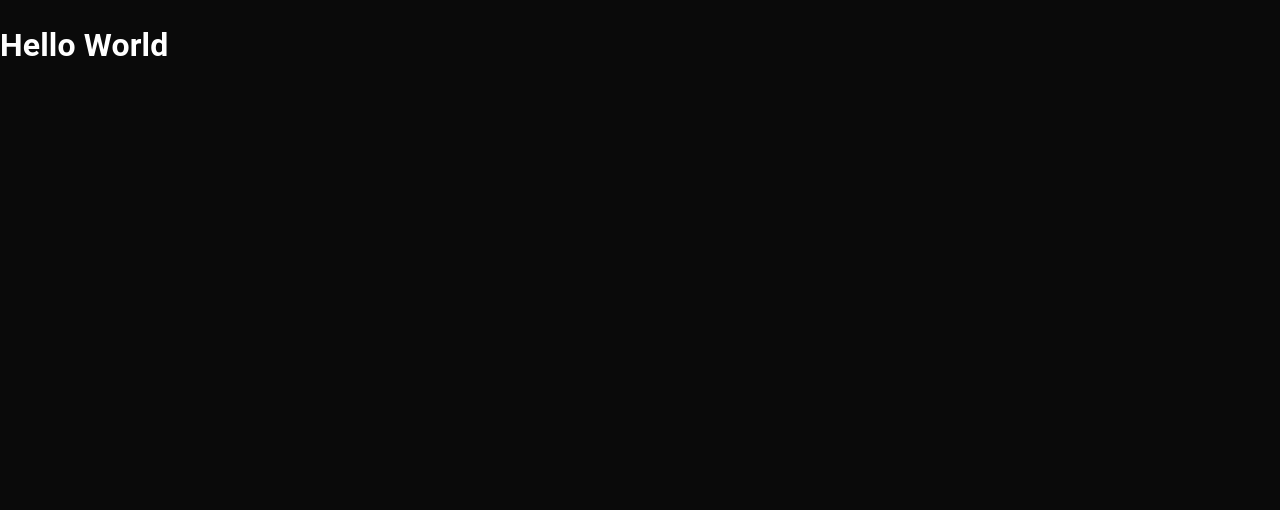
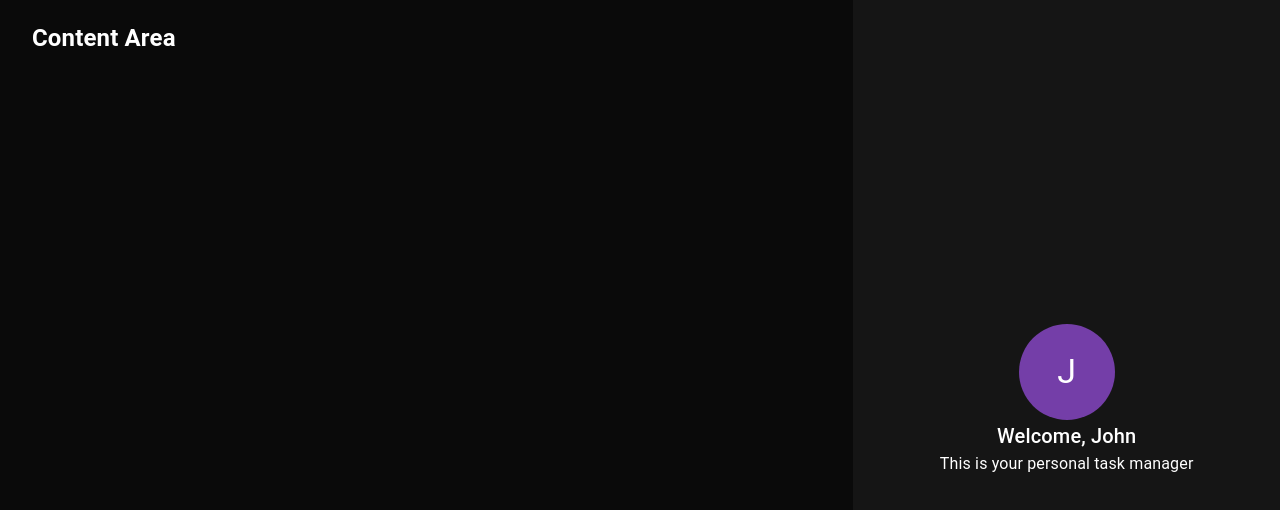
Before and after one commit to WhiteWolfWCY/PersonalTaskManager, a React (Create React App) app: page / in a window 1280 px wide. Shown: the top 510 px of the page. Built offline with nearby package versions, Linux system fonts and the light colour scheme.

Commit message:
Adding first components

```diff
--- a/package.json
+++ b/package.json
@@ -13,6 +13,7 @@
     "@types/node": "^16.18.68",
     "@types/react": "^18.2.45",
     "@types/react-dom": "^18.2.18",
+    "prop-types": "^15.8.1",
     "react": "^18.2.0",
     "react-dom": "^18.2.0",
     "react-scripts": "5.0.1",
--- a/src/App.tsx
+++ b/src/App.tsx
@@ -1,12 +1,13 @@
 import React, {FC, ReactElement} from 'react';
 import { ThemeProvider, CssBaseline } from '@mui/material';
 import { customTheme } from './theme/customTheme';
+import { Dashboard } from './pages/dashboard/dashboard';
 
 const App:FC = (): ReactElement => {
   return (
     <ThemeProvider theme={customTheme}>
       <CssBaseline />
-      <h1>Hello World</h1>
+      <Dashboard />
     </ThemeProvider>
   );
 };
--- /dev/null
+++ b/src/components/profile/profile.tsx
@@ -0,0 +1,37 @@
+import React, {FC, ReactElement} from 'react';
+import {Avatar, Box, Typography} from '@mui/material'
+import PropTypes from 'prop-types';
+
+export const Profile: FC = (props:any): ReactElement => {
+    const { name = 'John'} = props;
+    return(
+        <Box
+        display="flex"
+        flexDirection="column"
+        justifyContent="center"
+        alignItems="center"
+        >
+            <Avatar
+            sx={{
+                width: '96px',
+                height: '96px',
+                backgroundColor: 'primary.main',
+                maringBottom: '16px',
+            }}
+            >
+                <Typography variant="h4" color="text.primary">
+                    {`${name.substring(0,1)}`}
+                </Typography>
+            </Avatar>
+            <Typography variant="h6" color="text.primary">{`Welcome, ${name}`}</Typography>
+            <Typography variant="body1" color="text.primary">
+                This is your personal task manager
+            </Typography>
+        </Box>
+    );
+};
+
+Profile.propTypes = {
+    name: PropTypes.string,
+
+};
--- /dev/null
+++ b/src/components/sidebar/sidebar.tsx
@@ -0,0 +1,23 @@
+import React, {FC, ReactElement} from 'react';
+
+import { Grid } from '@mui/material';
+import { Profile } from '../profile/profile';
+
+export const Sidebar:FC = (): ReactElement => {
+    return (
+        <Grid item md={4} sx={{
+            height: '100vh',
+            position: 'fixed',
+            right: 0,
+            top: 0,
+            width: '100%',
+            backgroundColor: 'background.paper',
+            display: 'flex',
+            justifyContent: 'center',
+            flexDirection: 'column',
+            alignItems: 'center',
+        }}>
+            <Profile/>
+        </Grid>
+    );
+};
--- /dev/null
+++ b/src/components/taskArea/taskArea.tsx
@@ -0,0 +1,11 @@
+import React, {FC, ReactElement} from 'react';
+
+import { Grid } from '@mui/material';
+
+export const TaskArea: FC = (): ReactElement => {
+    return(
+        <Grid item md={8} px={4}>
+            <h2>Content Area</h2>
+        </Grid>
+    )
+}
--- /dev/null
+++ b/src/pages/dashboard/dashboard.tsx
@@ -0,0 +1,13 @@
+import React, {FC, ReactElement} from 'react';
+import { Grid } from '@mui/material';
+import { Sidebar } from '../../components/sidebar/sidebar';
+import { TaskArea } from '../../components/taskArea/taskArea';
+
+export const Dashboard:FC = (): ReactElement => {
+    return(
+        <Grid container minHeight="100vh" p={0} m={0}>
+            <TaskArea />
+            <Sidebar />
+        </Grid>
+    )
+};
```
Also changed, not shown: 1 other file (tests, documents, lock files or other folders).
